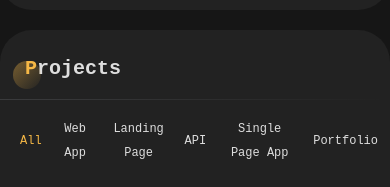
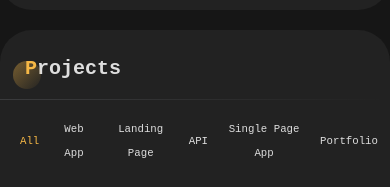
Before and after one commit to aehamdy/my-portfolio, a React (Vite) app: page / in a window 390 px wide. Shown: the part 6500-6687 px from the top of the page. Built offline with nearby package versions, Linux system fonts and the light colour scheme; a web font is replaced by a local one.

Commit message:
Fix: Resolve the issue of ProjectCategoriesButtons font size on mobile screen

```diff
--- a/src/components/ProjectCategoriesButton.jsx
+++ b/src/components/ProjectCategoriesButton.jsx
@@ -21,7 +21,7 @@ function ProjectCategoriesButton({
       />
       <label
         htmlFor={item}
-        className={`font-normal text-xs md:text-sm cursor-pointer select-none duration-300
+        className={`font-normal text-[0.67rem] sm:text-xs md:text-sm cursor-pointer select-none duration-300
           ${
             item === selectedCategory
               ? "text-accent"
```
